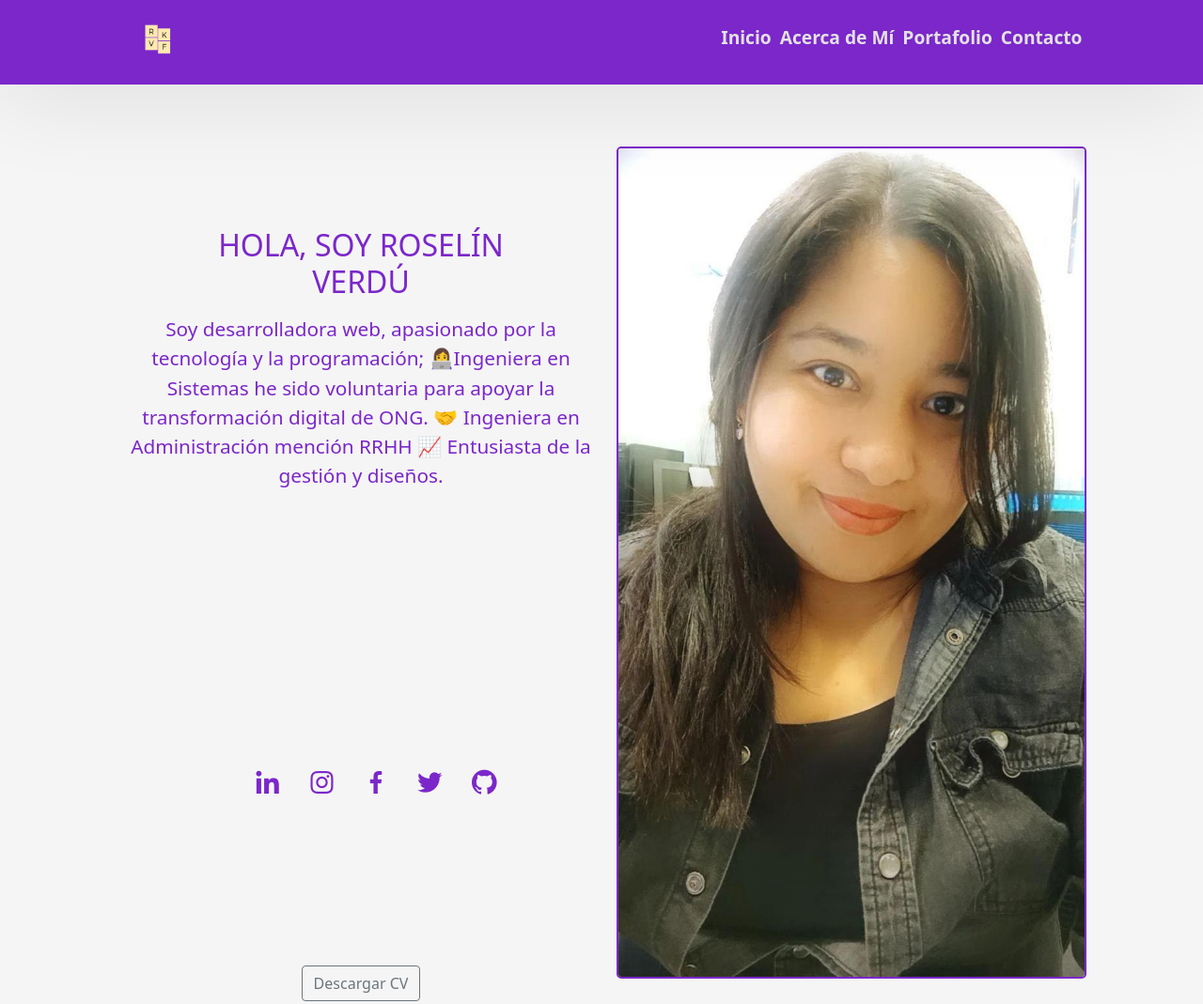
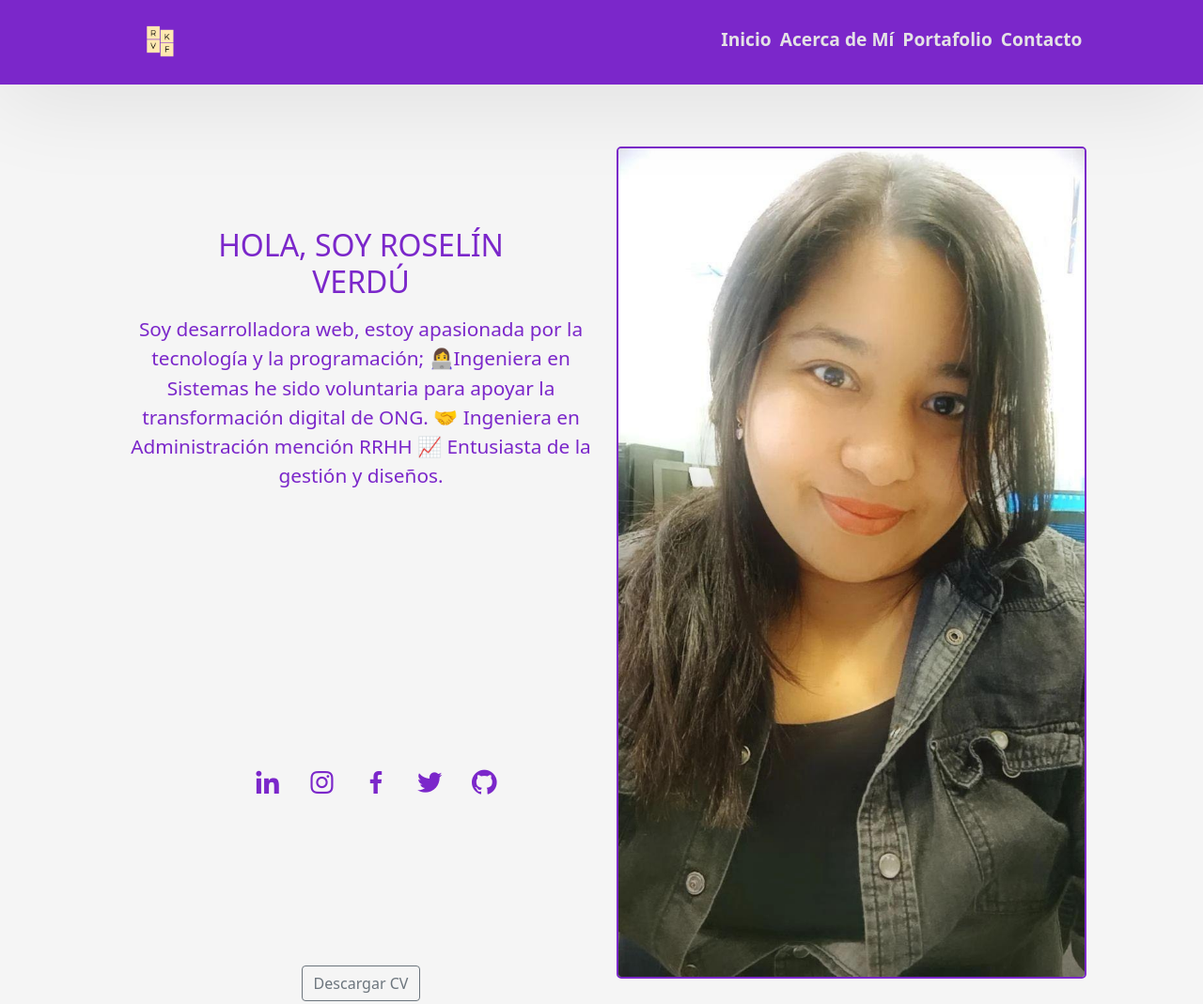
Before and after one commit to Roselin2101/portafolioRoselinAcademlo, a plain HTML site: page index.html in a window 1280 px wide. Shown: the top 1069 px of the page at 94% size. Drawn offline with nearby package versions, Linux system fonts and the light colour scheme.

Commit message:
nuevos cambios

```diff
--- a/index.html
+++ b/index.html
@@ -14,7 +14,7 @@
 
   <title>Portafolio-Roselin</title>
   <!--=============== FAVICON ===============-->
-  <link rel="shortcut icon" href="assets/img/favicon-32x32.png" type="image/x-icon">
+  <link rel="shortcut icon" href="assets/img/R.png" type="image/x-icon">
 
   <link rel="stylesheet" href="assets/css/style.css">
 
@@ -26,7 +26,7 @@
 <body>
   <header class="header">
     <nav class="navbar grid--container">
-      <a class="navbar__logo" href="#"><img src='assets/img/R.png'  width="80px" alt="perfil"></a>
+      <a class="navbar__logo" href="#"><img src='assets/img/R.png'  width="85px" alt="perfil"></a>
       <div class="navbar__menu">
         <i class='bx bx-x btn__close navbar__icon'></i>
         <ul class="navbar__list">
@@ -61,7 +61,7 @@
         <div class="home__info">
           <h1 class="home__title"> Hola, soy Roselín <br> Verdú</h1>
           <p class="home__description">
-            Soy desarrolladora web, apasionado por la tecnología y la programación;
+            Soy desarrolladora web, estoy apasionada por la tecnología y la programación;
              👩‍💻Ingeniera en Sistemas he sido voluntaria para apoyar la transformación digital de ONG.
              🤝 Ingeniera en Administración mención RRHH
             📈 Entusiasta de la gestión y diseños.
@@ -292,7 +292,7 @@
       <div class="footer__info">
         <h3 class="footer__title">Roselin Verdu</h3>
         <p class="footer__description">
-          Soy desarrolladora web y diseñadora, apasionado por la tecnología y la programación.
+          Soy desarrolladora web y diseñadora, apasionada por la tecnología y la programación.
         </p>
       </div>
 
```
